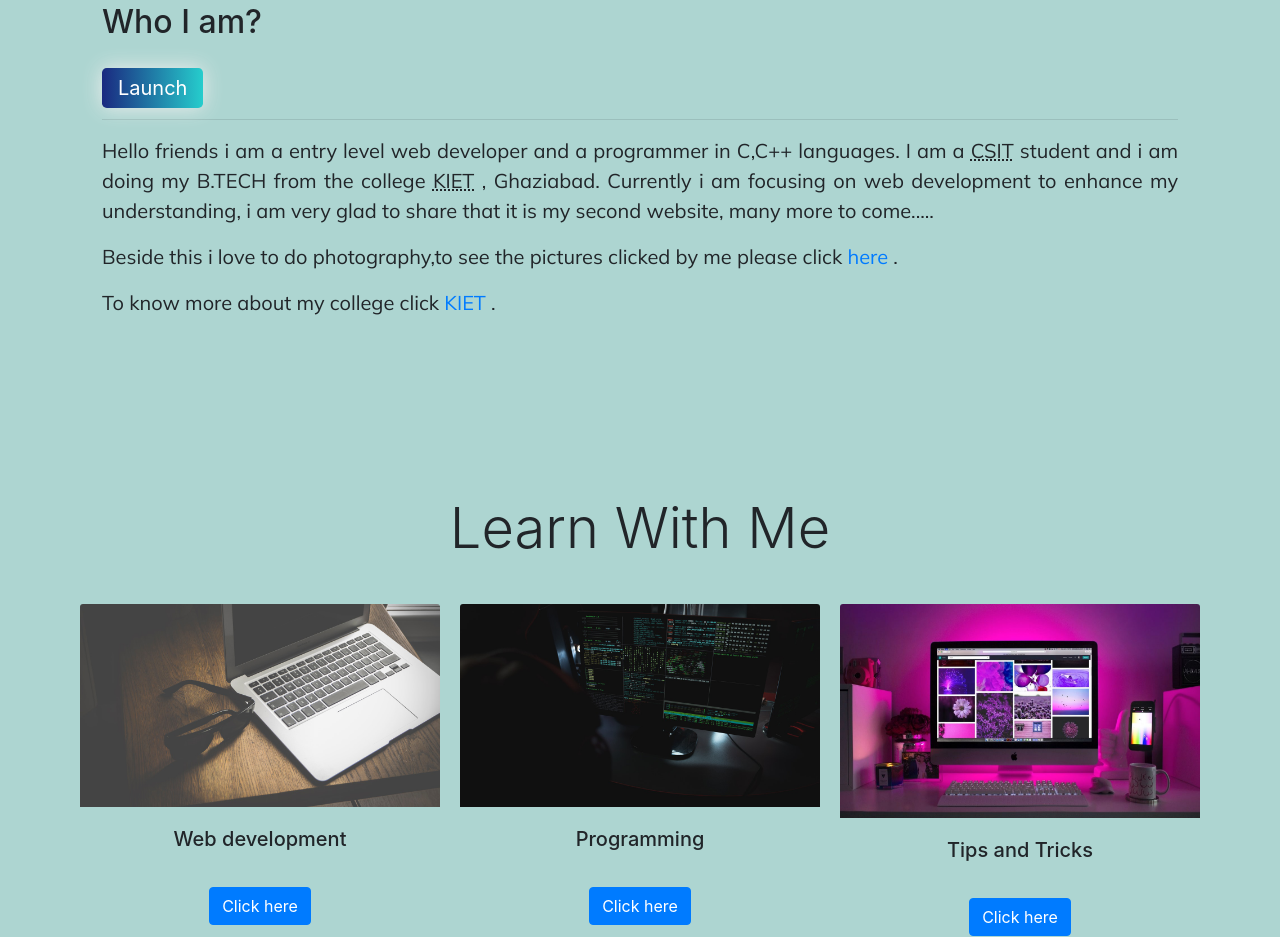
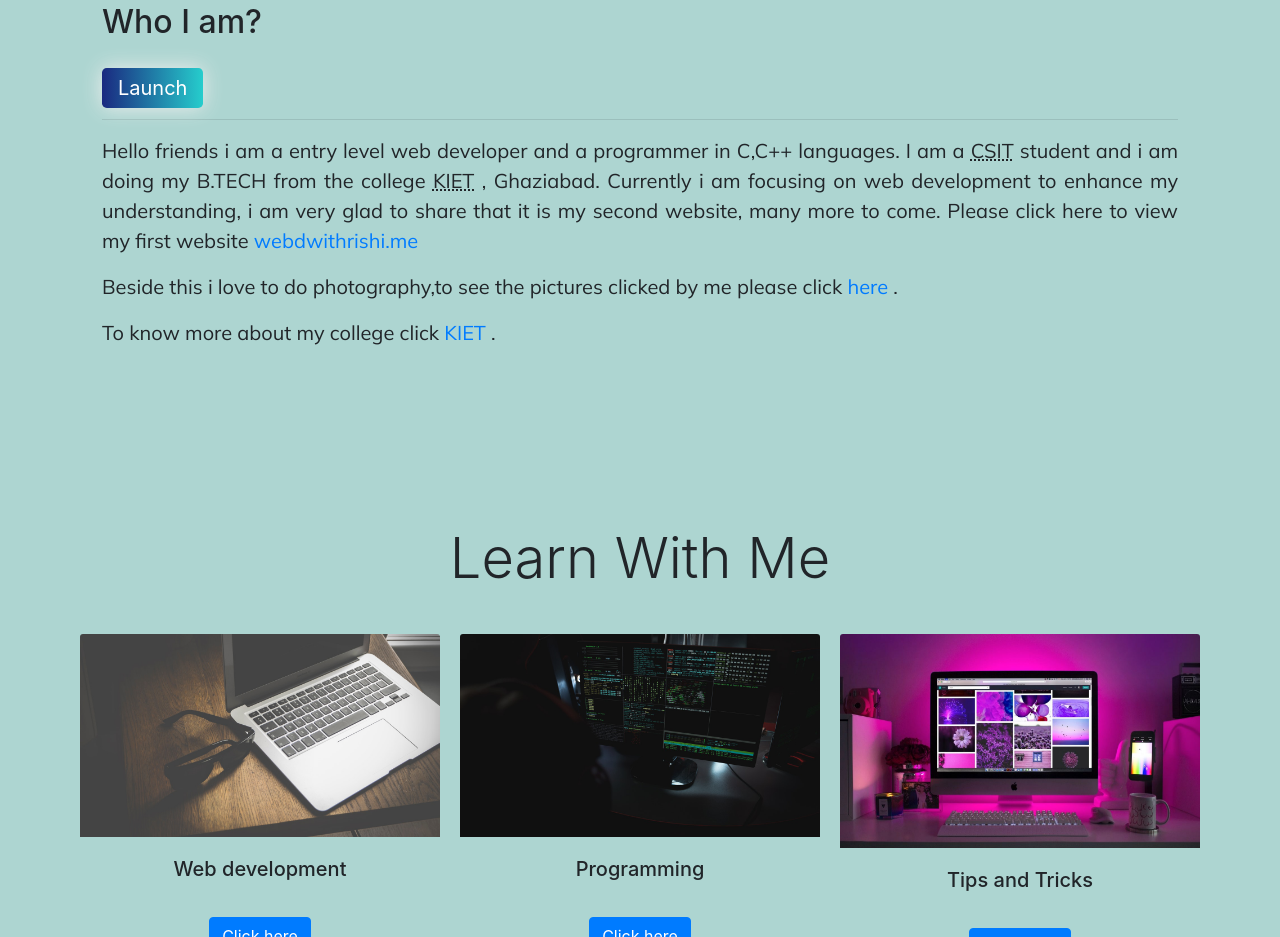
Before and after one commit to rishi803/second-website, a plain HTML site: page index.html in a window 1280 px wide. Shown: the part 1016-1953 px from the top of the page. Drawn offline with nearby package versions, Linux system fonts and the light colour scheme.

Commit message:
updated info of 1 st website

```diff
--- a/index.html
+++ b/index.html
@@ -126,7 +126,7 @@
                   <p class="lead rks"> Hello friends i am a entry level web developer and a programmer in C,C++ languages.        <!--lead is used to increase text size-->
                    I am a <abbr title="Computer Science & Information Technology">CSIT</abbr> student and i am doing my B.TECH from the college <abbr title="Krishna institute of eng. & technology">KIET</abbr> , Ghaziabad.
                     Currently i am focusing on web development to enhance my understanding, i am very glad to share that it is my second website,
-                    many more to come.....
+                    many more to come. Please click here to view my first website <a href="http://webdwithrishi.me/">webdwithrishi.me</a>
                   <p class="lead">Beside this i love to  do photography,to see the pictures clicked by me please click <a href="3-photographs.html">here</a> .</p>
                   <p class="lead">To know more about my college click <a href="9-kiet.html">KIET</a> .</p>
                 </p>
```
